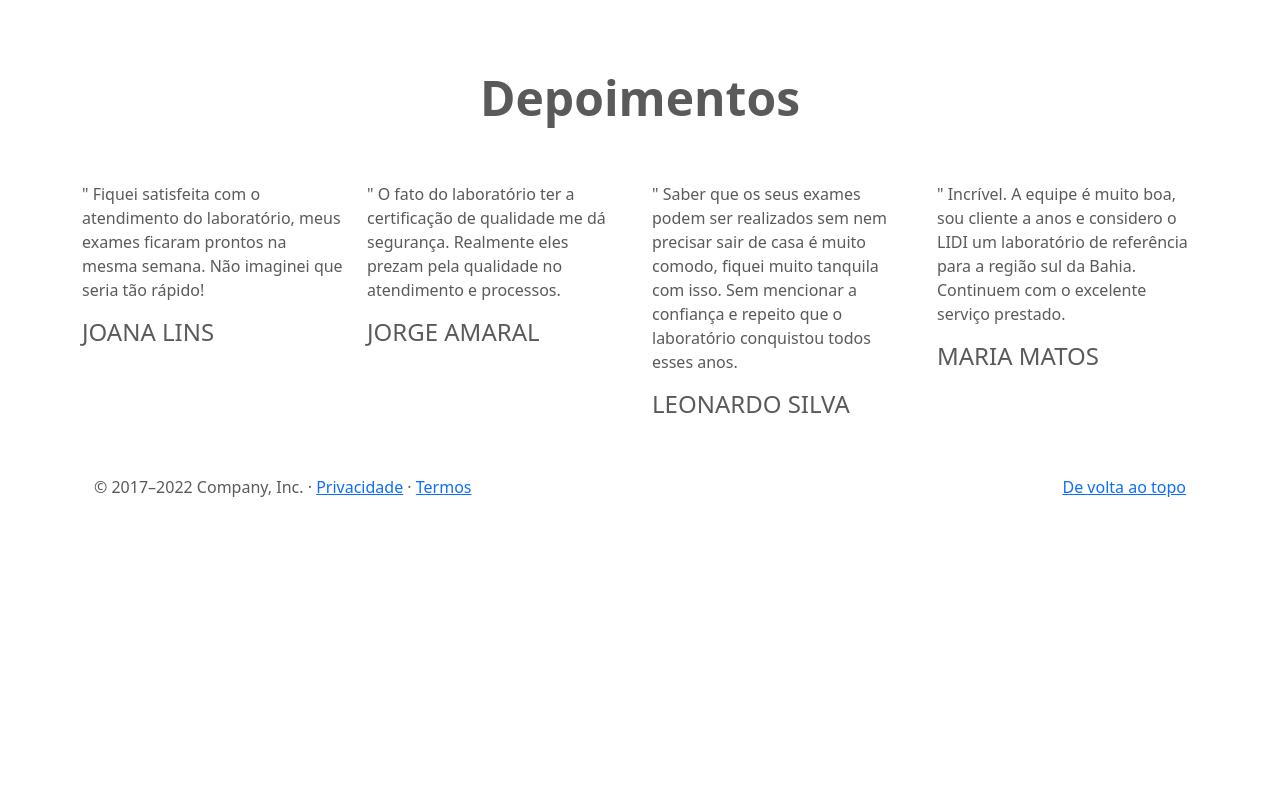
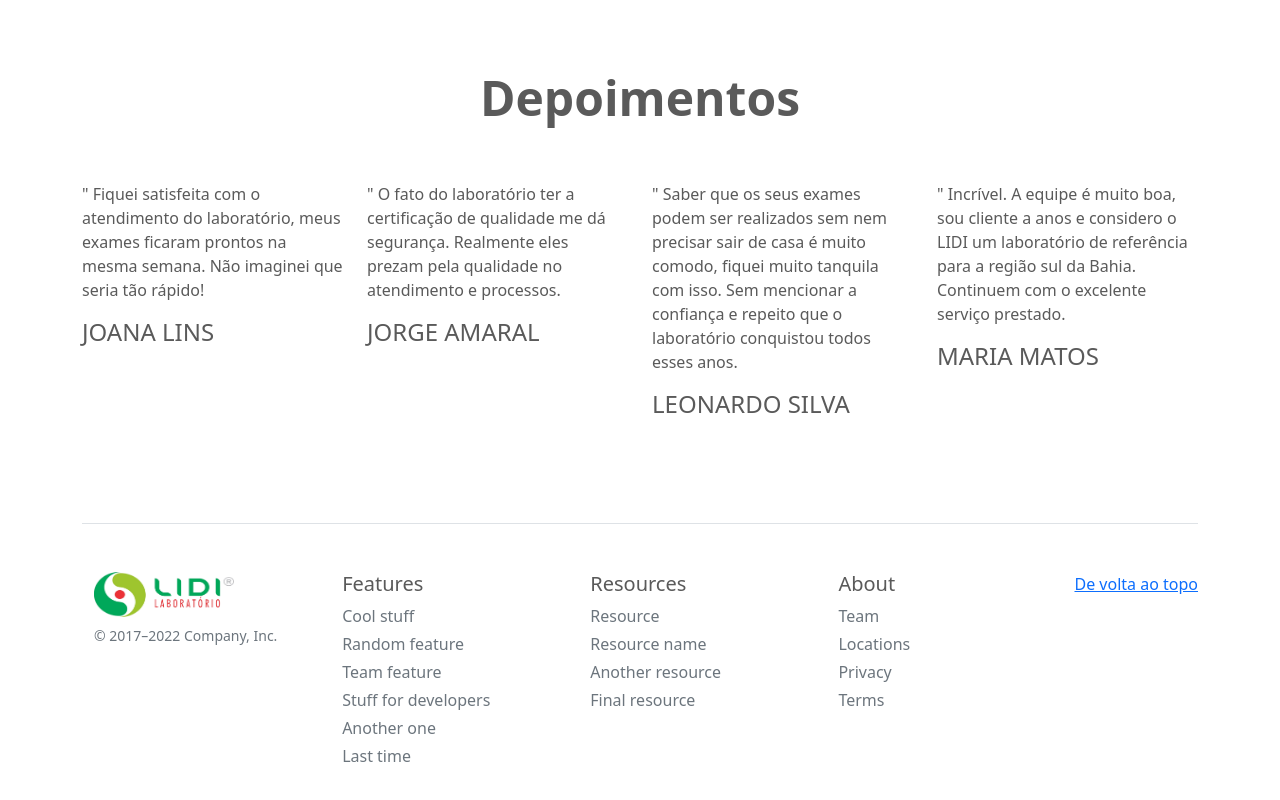
Before and after one commit to danielcoutinhoneto/lablidi, a plain HTML site: page index.html in a window 1280 px wide. Shown: the part 3214-4014 px from the top of the page. Before the commit the page ends 3777 px from the top, so only its background shows below. Drawn offline with nearby package versions, Linux system fonts and the light colour scheme.

Commit message:
Update index.html
Mudança no Footer.

```diff
--- a/index.html
+++ b/index.html
@@ -46,7 +46,7 @@
 
       <ul class="nav nav-pills">
         <li class="nav-item"><a style="background-color: #e5e7dd;" href="#" class="nav-link active" aria-current="page"><font style="vertical-align: inherit;"><font style="vertical-align: inherit; color: #00a651;">Home</font></font></a></li>
-        <li class="nav-item"><a href="#" class="nav-link dropdown-toggle" style="color: #00a651;" data-bs-toggle="dropdown"><font style="vertical-align: inherit; color: #00a651;"><font style="vertical-align: inherit;">Sobre</font></font></a></li>
+        <li class="nav-item"><a href="sobre.html" class="nav-link dropdown-toggle" style="color: #00a651;" data-bs-toggle="dropdown"><font style="vertical-align: inherit; color: #00a651;"><font style="vertical-align: inherit;">Sobre</font></font></a></li>
         <li class="nav-item"><a href="#" class="nav-link"><font style="vertical-align: inherit; color: #00a651;"><font style="vertical-align: inherit;">Serviços</font></font></a></li>
         <li class="nav-item"><a href="#" class="nav-link"><font style="vertical-align: inherit; color: #00a651;"><font style="vertical-align: inherit;">Convênios</font></font></a></li>
         <li class="nav-item"><a href="#" class="nav-link"><font style="vertical-align: inherit; color: #00a651;"><font style="vertical-align: inherit;">Contato</font></font></a></li>
@@ -287,12 +287,12 @@
 
       <hr class="featurette-divider">
 
-      <!-- /END THE FEATURETTES -->
+       <!-- /END THE FEATURETTES -->
 
         <!-- Depoimentos -->
 
         <h2 class="display-5 fw-bold text-center">Depoimentos</h2>
-        <div class="row row-cols-1 row-cols-sm-2 row-cols-md-3 row-cols-lg-4 g-4 py-5">
+        <div class="row row-cols-1 row-cols-sm-2 row-cols-md-3 row-cols-lg-4 g-4 py-5 mb-5">
           <div class="col d-flex align-items-start">
             <div>
               <p>" Fiquei satisfeita com o atendimento do laboratório, meus exames ficaram prontos na mesma semana. Não imaginei que seria tão rápido!</p>
@@ -319,9 +319,44 @@
           </div>
         </div>
 
-      <footer class="container">
+      <!-- FOOTER  INÍCIO -->
+      <footer class="pt-4 my-md-5 pt-md-5 border-top">
         <p class="float-end"><a href="#"><font style="vertical-align: inherit;"><font style="vertical-align: inherit;">De volta ao topo</font></font></a></p>
-        <p><font style="vertical-align: inherit;"><font style="vertical-align: inherit;">© 2017–2022 Company, Inc. · </font></font><a href="#"><font style="vertical-align: inherit;"><font style="vertical-align: inherit;">Privacidade</font></font></a><font style="vertical-align: inherit;"><font style="vertical-align: inherit;"> · </font></font><a href="#"><font style="vertical-align: inherit;"><font style="vertical-align: inherit;">Termos</font></font></a></p>
+        <div class="row">
+          <div class="col-12 col-md">
+            <img class="mb-2" src="/img/logo_lidi.png" alt=" Logo do Lidi" width="140" height="45">
+            <small class="d-block mb-3 text-muted">© 2017–2022 Company, Inc.</small>
+          </div>
+          <div class="col-6 col-md">
+            <h5>Features</h5>
+            <ul class="list-unstyled text-small">
+              <li class="mb-1"><a class="link-secondary text-decoration-none" href="#">Cool stuff</a></li>
+              <li class="mb-1"><a class="link-secondary text-decoration-none" href="#">Random feature</a></li>
+              <li class="mb-1"><a class="link-secondary text-decoration-none" href="#">Team feature</a></li>
+              <li class="mb-1"><a class="link-secondary text-decoration-none" href="#">Stuff for developers</a></li>
+              <li class="mb-1"><a class="link-secondary text-decoration-none" href="#">Another one</a></li>
+              <li class="mb-1"><a class="link-secondary text-decoration-none" href="#">Last time</a></li>
+            </ul>
+          </div>
+          <div class="col-6 col-md">
+            <h5>Resources</h5>
+            <ul class="list-unstyled text-small">
+              <li class="mb-1"><a class="link-secondary text-decoration-none" href="#">Resource</a></li>
+              <li class="mb-1"><a class="link-secondary text-decoration-none" href="#">Resource name</a></li>
+              <li class="mb-1"><a class="link-secondary text-decoration-none" href="#">Another resource</a></li>
+              <li class="mb-1"><a class="link-secondary text-decoration-none" href="#">Final resource</a></li>
+            </ul>
+          </div>
+          <div class="col-6 col-md">
+            <h5>About</h5>
+            <ul class="list-unstyled text-small">
+              <li class="mb-1"><a class="link-secondary text-decoration-none" href="#">Team</a></li>
+              <li class="mb-1"><a class="link-secondary text-decoration-none" href="#">Locations</a></li>
+              <li class="mb-1"><a class="link-secondary text-decoration-none" href="#">Privacy</a></li>
+              <li class="mb-1"><a class="link-secondary text-decoration-none" href="#">Terms</a></li>
+            </ul>
+          </div>
+        </div>
       </footer>
 
     </div>
```
